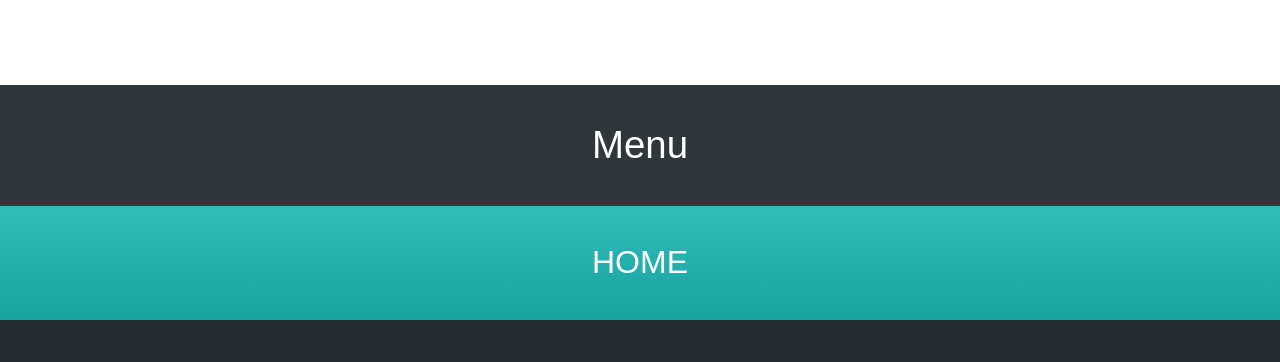
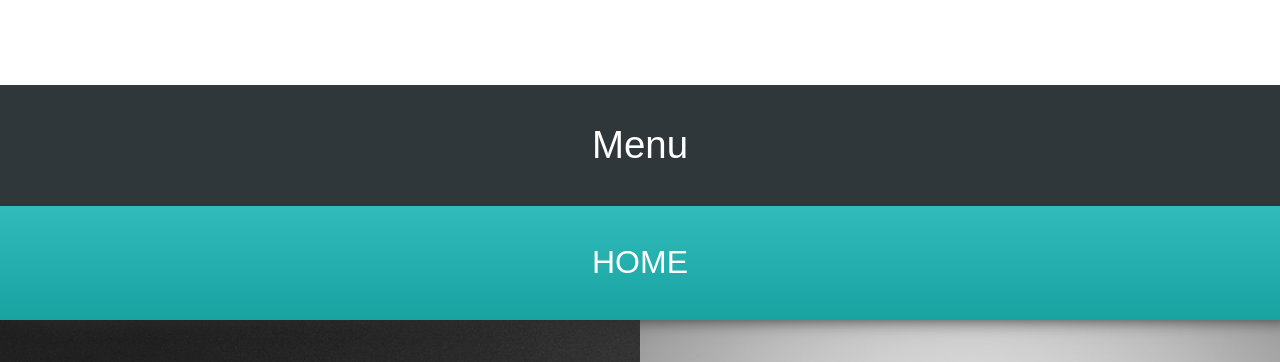
Before and after one commit to alexbelav/HTML_CSS_project, a plain HTML site: page index.html in a window 1280 px wide. Shown: the part 363-725 px from the top of the page. Drawn offline with Linux system fonts and the light colour scheme.

Commit message:
edit media

```diff
--- a/css/style.css
+++ b/css/style.css
@@ -1292,9 +1292,7 @@ footer {
 }
 
 @media (max-height: 800px) {
-	header {
-		min-height: 790px;
-	}
+
 
 	#logo {
 		height: 94px;
```
